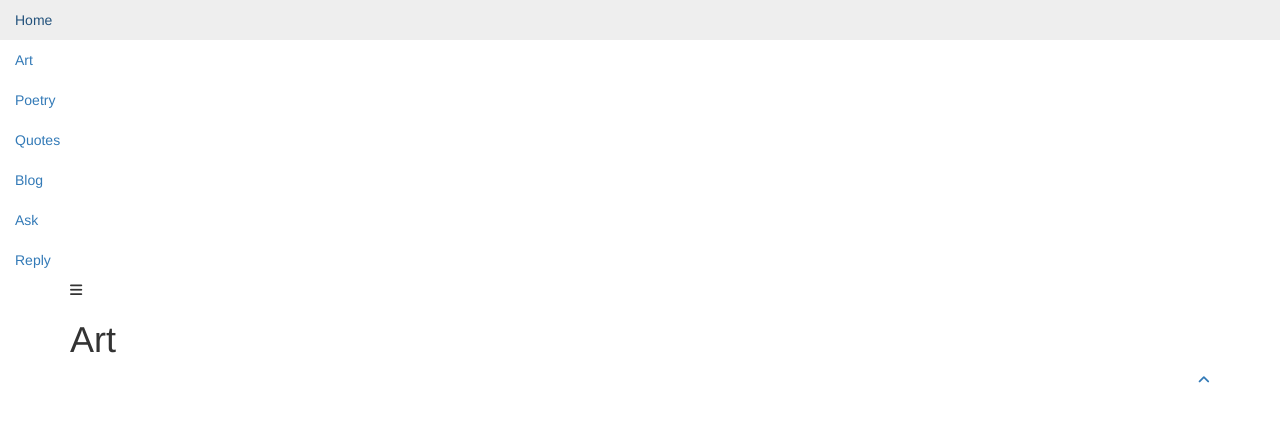
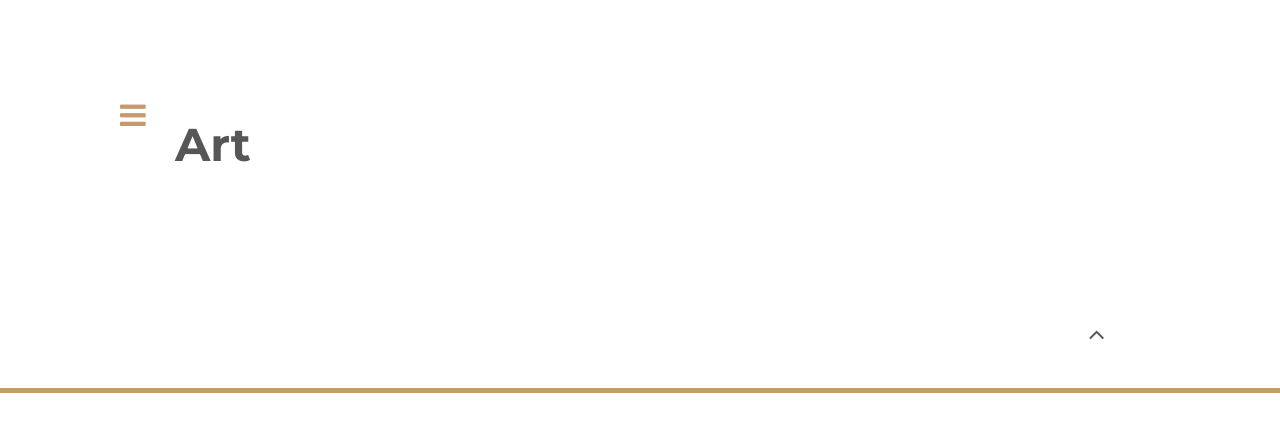
Before and after one commit to puds/serriferous.github.io, a Jekyll site: the page built from art/index.html, in a window 1280 px wide. Shown: the top 432 px of the page. Built offline with Jekyll 4.4.1, drawn with Linux system fonts in a browser that asks for light colours; nearby versions of some CDN libraries; library files that are not in the unit come from our copies; comment, search, counter and statistics services are not loaded.

Commit message:
Update default.html

```diff
--- a/_layouts/default.html
+++ b/_layouts/default.html
@@ -20,25 +20,25 @@
     <link rel="shortcut icon" href="img/favicon.ico" type="image/x-icon">
 
     <!-- Bootstrap -->
-    <link rel="stylesheet" type="text/css"  href="css/bootstrap.css">
-    <link rel="stylesheet" type="text/css" href="font-awesome-4.2.0/css/font-awesome.css">
-    <link rel="stylesheet" type="text/css" href="css/jasny-bootstrap.min.css">
-    <link rel="stylesheet" type="text/css" href="css/animate.css">
+    <link rel="stylesheet" type="text/css"  href="/css/bootstrap.css">
+    <link rel="stylesheet" type="text/css" href="/font-awesome-4.2.0/css/font-awesome.css">
+    <link rel="stylesheet" type="text/css" href="/css/jasny-bootstrap.min.css">
+    <link rel="stylesheet" type="text/css" href="/css/animate.css">
 
     <!-- Slider
     ================================================== -->
-    <link href="css/owl.carousel.css" rel="stylesheet" media="screen">
-    <link href="css/owl.theme.css" rel="stylesheet" media="screen">
+    <link href="/css/owl.carousel.css" rel="stylesheet" media="screen">
+    <link href="/css/owl.theme.css" rel="stylesheet" media="screen">
 
     <!-- Stylesheet
     ================================================== -->
-    <link rel="stylesheet" type="text/css"  href="css/style.css">
-    <link rel="stylesheet" type="text/css" href="css/responsive.css">
+    <link rel="stylesheet" type="text/css"  href="/css/style.css">
+    <link rel="stylesheet" type="text/css" href="/css/responsive.css">
 
 
     <link href='http://fonts.googleapis.com/css?family=Montserrat:400,700' rel='stylesheet' type='text/css'>
 
-    <script type="text/javascript" src="js/modernizr.custom.js"></script>
+    <script type="text/javascript" src="/js/modernizr.custom.js"></script>
 
     <!-- HTML5 shim and Respond.js for IE8 support of HTML5 elements and media queries -->
     <!-- WARNING: Respond.js doesn't work if you view the page via file:// -->
```
